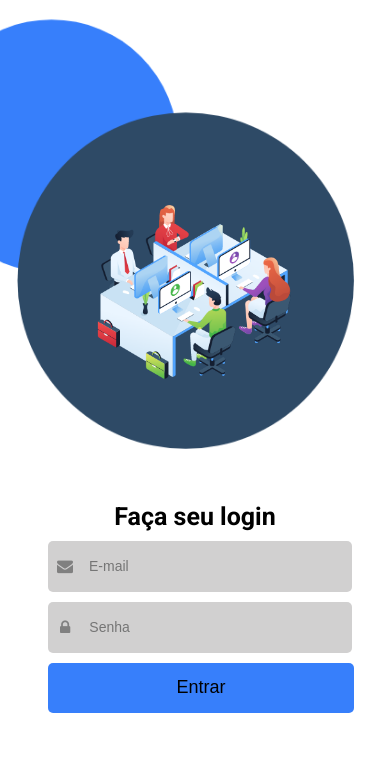
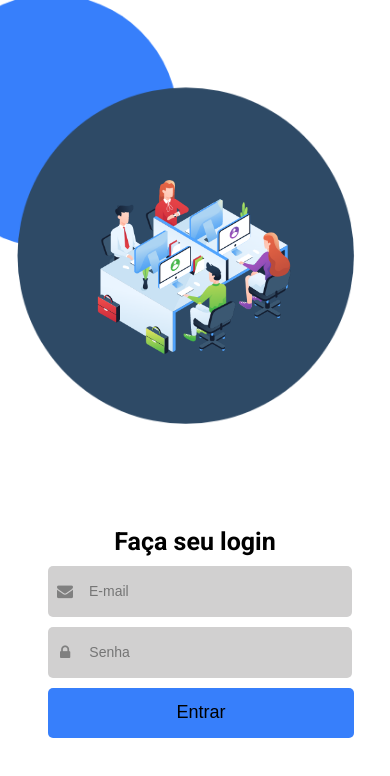
Before and after one commit to jonbrand/onboarding-app, a React (Create React App) app: page / in a window 390 px wide. Shown: the top 776 px of the page. Built offline with nearby package versions, Linux system fonts and the light colour scheme.

Commit message:
fix: responsive login background board

```diff
--- a/src/pages/SignIn/style.css
+++ b/src/pages/SignIn/style.css
@@ -126,7 +126,7 @@ form > h1 {
     position: relative;
     height: 320px;
     width: 320px;
-    margin-bottom: 50px;
+    margin-bottom: 100px;
 }
 
 .login-logo > .background-image {
@@ -137,6 +137,7 @@ form > h1 {
 }
 
 .login-logo > .center-image {
+    position: relative;
     height: 320px;
     width: 320px;
 }
```
